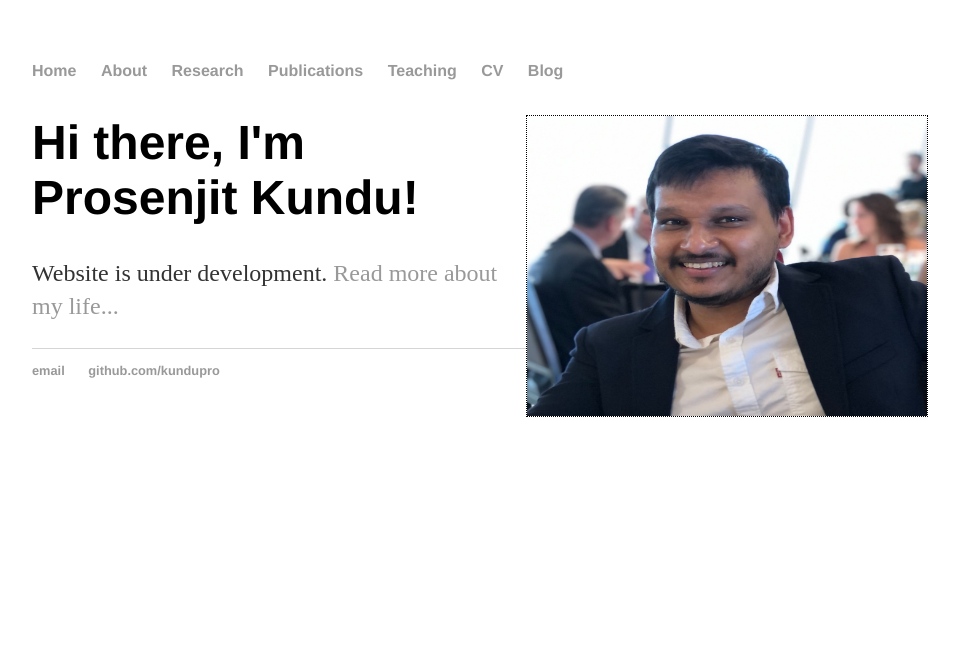
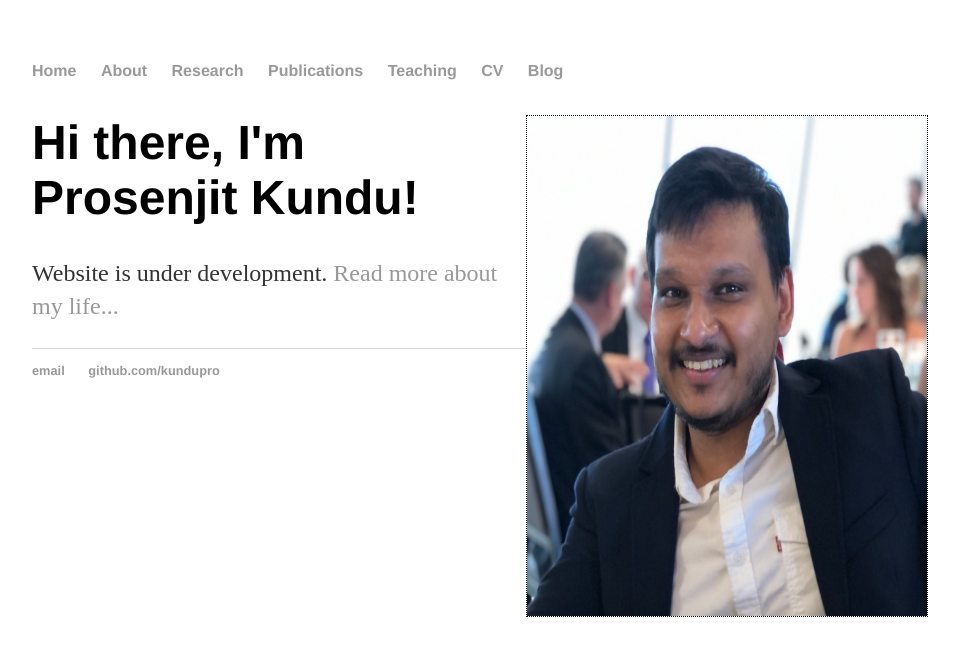
Before and after one commit to kundupro/kundupro.github.io, a Jekyll site: the page built from index.html, in a window 1280 px wide. Shown: the top 656 px of the page, without its empty margins (160-1119 px from the left). Built offline with Jekyll 4.4.1, drawn with Linux system fonts in a browser that asks for light colours.

Commit message:
Update index.html

```diff
--- a/index.html
+++ b/index.html
@@ -8,7 +8,7 @@
 </div><!-- /.blurb -->
 <div class="main">
     <div class="left">
-        <img src="docs/assets/IMG_1334.jpg" width="400" height="300"/>
+        <img src="docs/assets/IMG_1334.jpg" width="400" height="500"/>
     </div>
     <div class="right">
 	<h1>Hi there, I'm Prosenjit Kundu!</h1>
```
